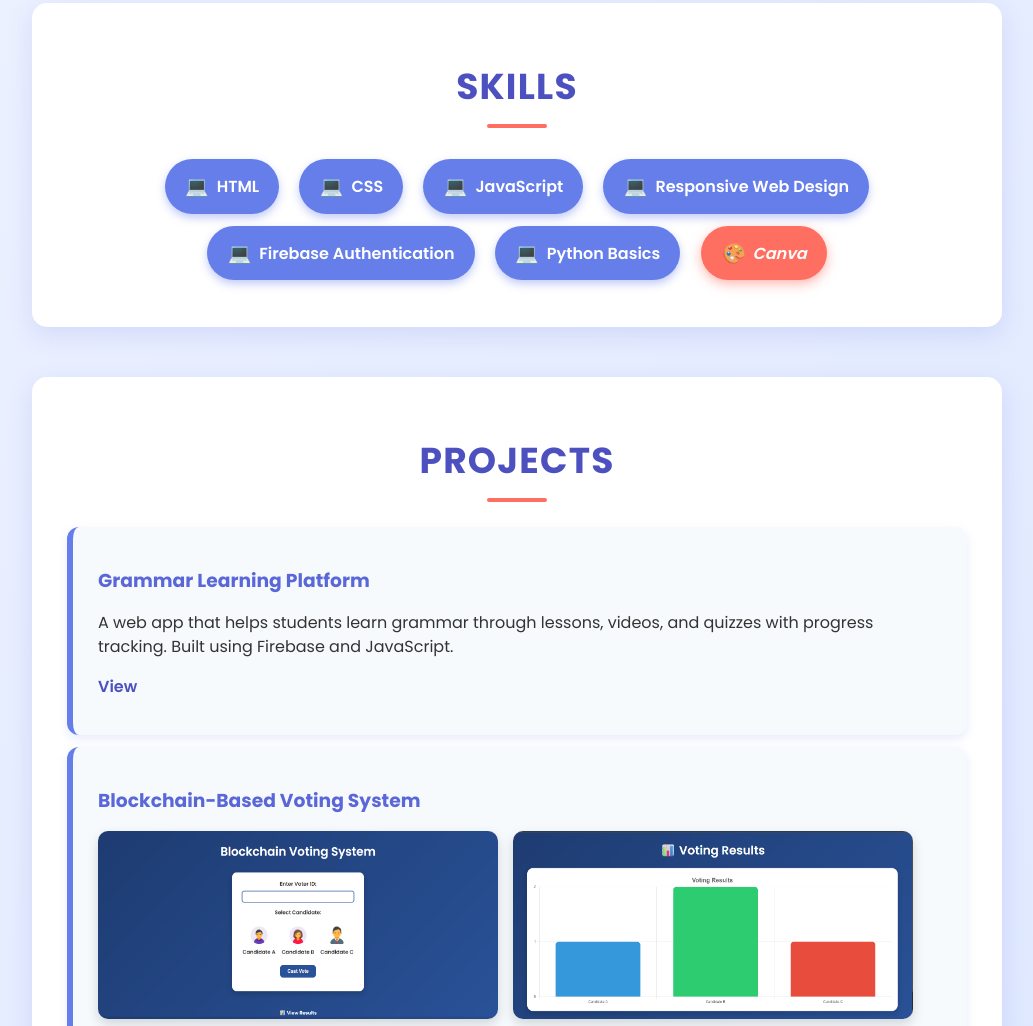
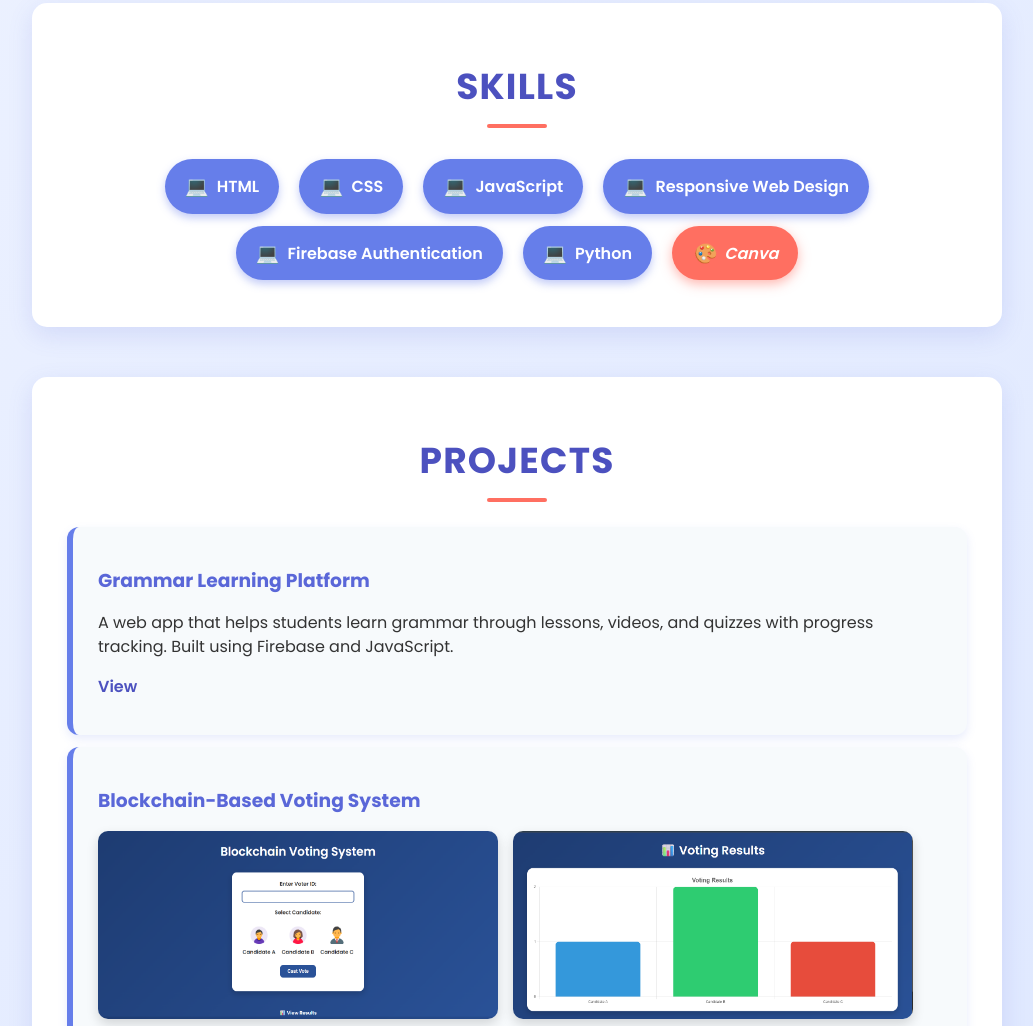
Before and after one commit to Sandy-45-art/myportfolio, a plain HTML site: page index.html in a window 1280 px wide. Shown: the part 841-1867 px from the top of the page, without its empty margins (123-1156 px from the left). Drawn offline with Linux system fonts and the light colour scheme.

Commit message:
updated profile

```diff
--- a/index.html
+++ b/index.html
@@ -35,7 +35,7 @@
             <li class="web-skill">JavaScript</li>
             <li class="web-skill">Responsive Web Design</li>
             <li class="web-skill">Firebase Authentication</li>
-            <li class="web-skill">Python Basics</li>
+            <li class="web-skill">Python</li>
             <li class="design-tool">Canva</li>
         </ul>
 
```
